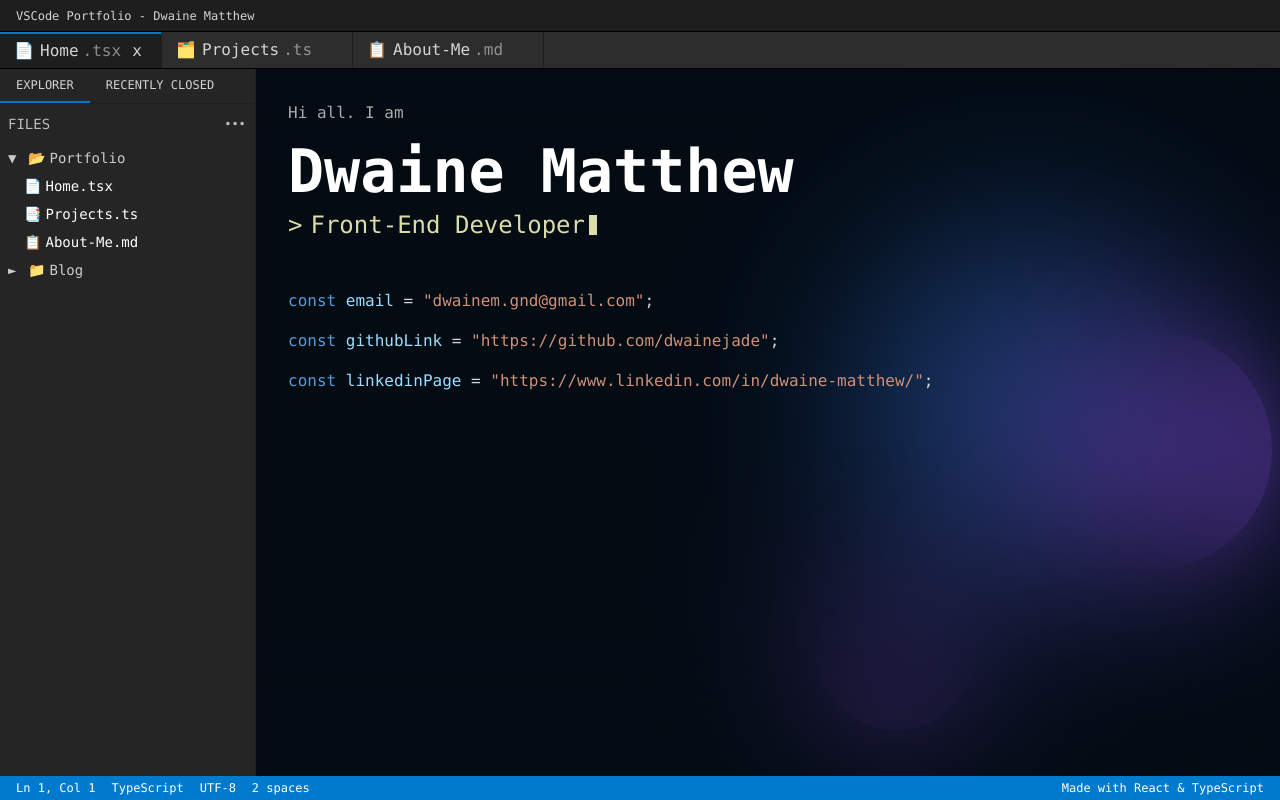
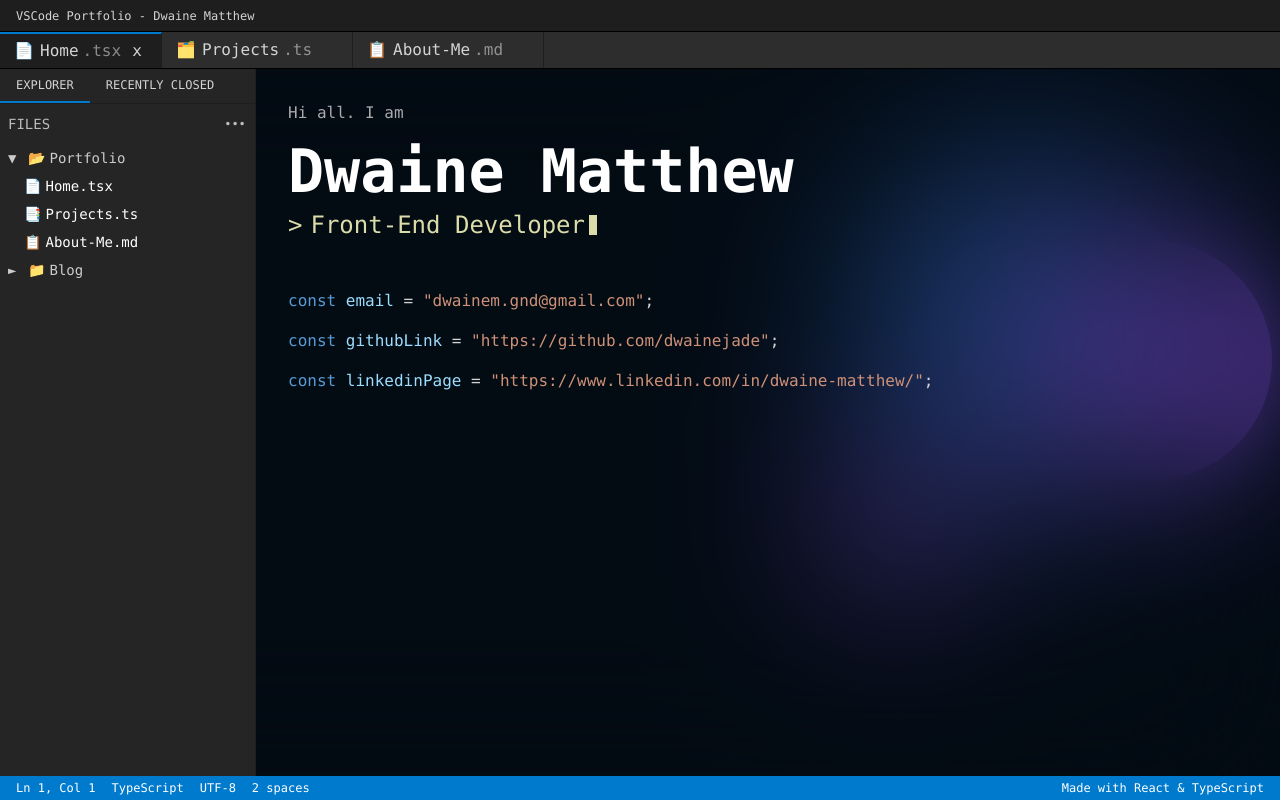
Before and after one commit to dwainejade/vsc-portfoio, a React (Vite) app: page / in a window 1280 px wide. Built offline with nearby package versions, Linux system fonts and the light colour scheme.

Commit message:
fix bg height

```diff
--- a/src/components/BackgroundManager.tsx
+++ b/src/components/BackgroundManager.tsx
@@ -17,7 +17,7 @@ const BackgroundManager: React.FC = () => {
   return (
     <ShowerGlassCircles
       width="100%"
-      height="1000px"
+      height="100%"
       backgroundColor={currentConfig.backgroundColor}
       glassBlur={currentConfig.glassBlur}
       glassOpacity={currentConfig.glassOpacity}
```
